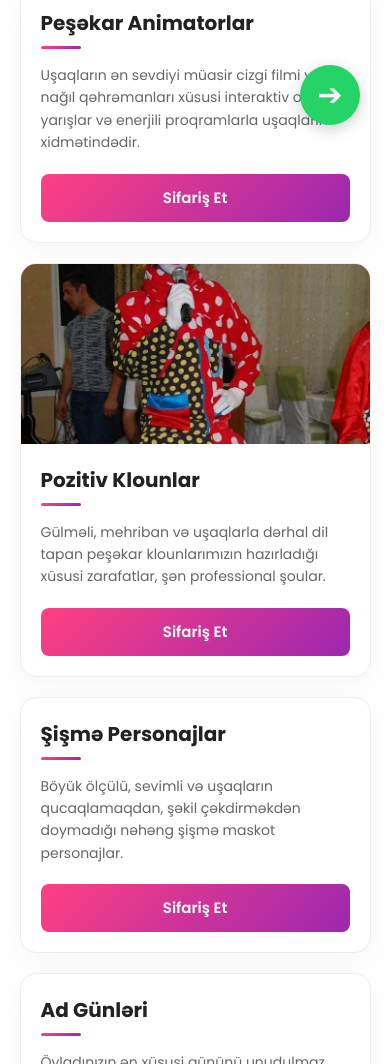
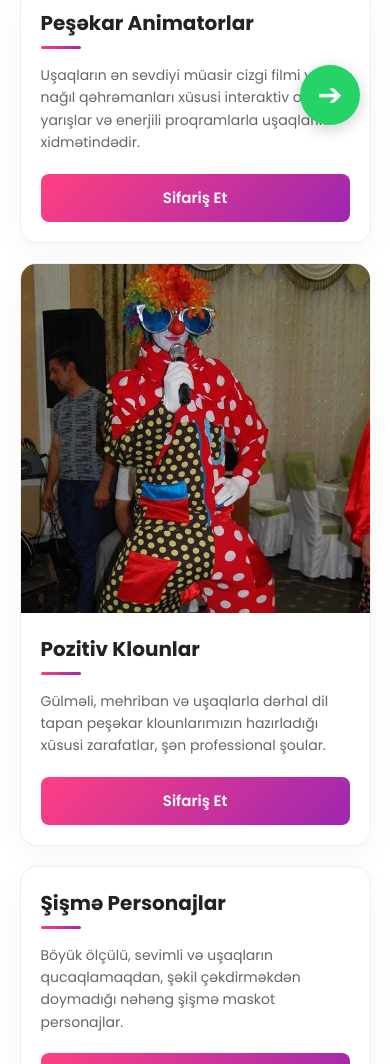
Before and after one commit to cc6niko/kidsshow, a plain HTML site: page services.html in a window 390 px wide. Shown: the part 689-1753 px from the top of the page. Drawn offline with Linux system fonts and the light colour scheme.

Commit message:
Update services.html

```diff
--- a/services.html
+++ b/services.html
@@ -38,18 +38,19 @@
             border-color: var(--primary, #ff4081);
         }
 
-        /* Kloun şousu üçün şəkil sahəsi */
+        /* 1:1 Kvadrat Şəkil Sahəsi */
         .service-img-wrapper {
             width: 100%;
-            height: 220px;
+            aspect-ratio: 1 / 1; /* Şəkli dəqiq 1:1 kvadrat ölçüsünə salır */
             overflow: hidden;
             background: #f1f1f1;
+            position: relative;
         }
 
         .service-img-wrapper img {
             width: 100%;
             height: 100%;
-            object-fit: cover;
+            object-fit: cover; /* Şəklin dartılmasının qarşısını alır və mərkəzləyir */
             transition: transform 0.5s ease;
         }
 
@@ -128,9 +129,6 @@
             }
             .service-card {
                 padding: 0px;
-            }
-            .service-img-wrapper {
-                height: 180px;
             }
             .service-details {
                 padding: 20px;
```
